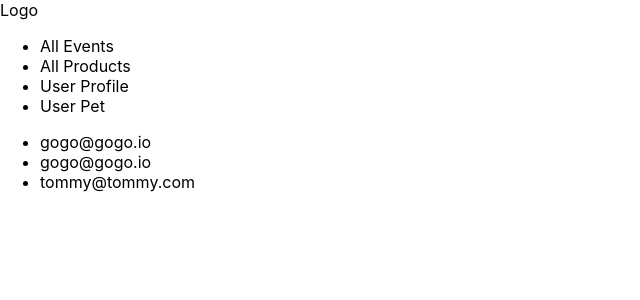
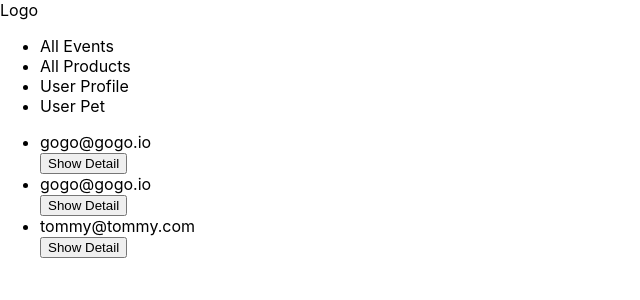
Before and after one commit to songbetter/practice-nextJS, a Next.js app: page /subscriptions in a window 1280 px wide. Shown: the top 300 px of the page, without its empty margins (0-640 px from the left). Built offline with nearby package versions, Linux system fonts and the light colour scheme.

Commit message:
practice: 동적 API 라우트

```diff
--- /dev/null
+++ b/pages/api/[emailId].js
@@ -0,0 +1,11 @@
+import { buildEmailPath, extractEmail } from './email'
+
+export default function handler(req, res) {
+  const { query } = req
+  const emailId = query.emailId
+  const filePath = buildEmailPath()
+  const emailData = extractEmail(filePath)
+  const selectedEmail = emailData.find((email) => email.id === emailId)
+
+  res.status(200).json({ email: selectedEmail })
+}
--- a/pages/subscriptions/index.js
+++ b/pages/subscriptions/index.js
@@ -1,10 +1,25 @@
+import { Fragment } from 'react'
 import { buildEmailPath, extractEmail } from '../api/email'
+import Button from '../../components/ui/button'
 
 export default function Subscriptions({ emailList }) {
+  function showDetailHandler(id) {
+    fetch(`/api/${id}`, {
+      headers: {
+        // json 데이터를 전달한다는 점을 명확히 하기
+        'Content-Type': 'application/json',
+      },
+    }).then((response) => response.json().then((data) => console.log(data)))
+  }
   return (
     <ul>
       {emailList.map((item) => (
-        <li key={item.id}>{item.email}</li>
+        <Fragment key={item.id}>
+          <li>{item.email}</li>
+          <Button onClick={() => showDetailHandler(item.id)}>
+            Show Detail
+          </Button>
+        </Fragment>
       ))}
     </ul>
   )
```
